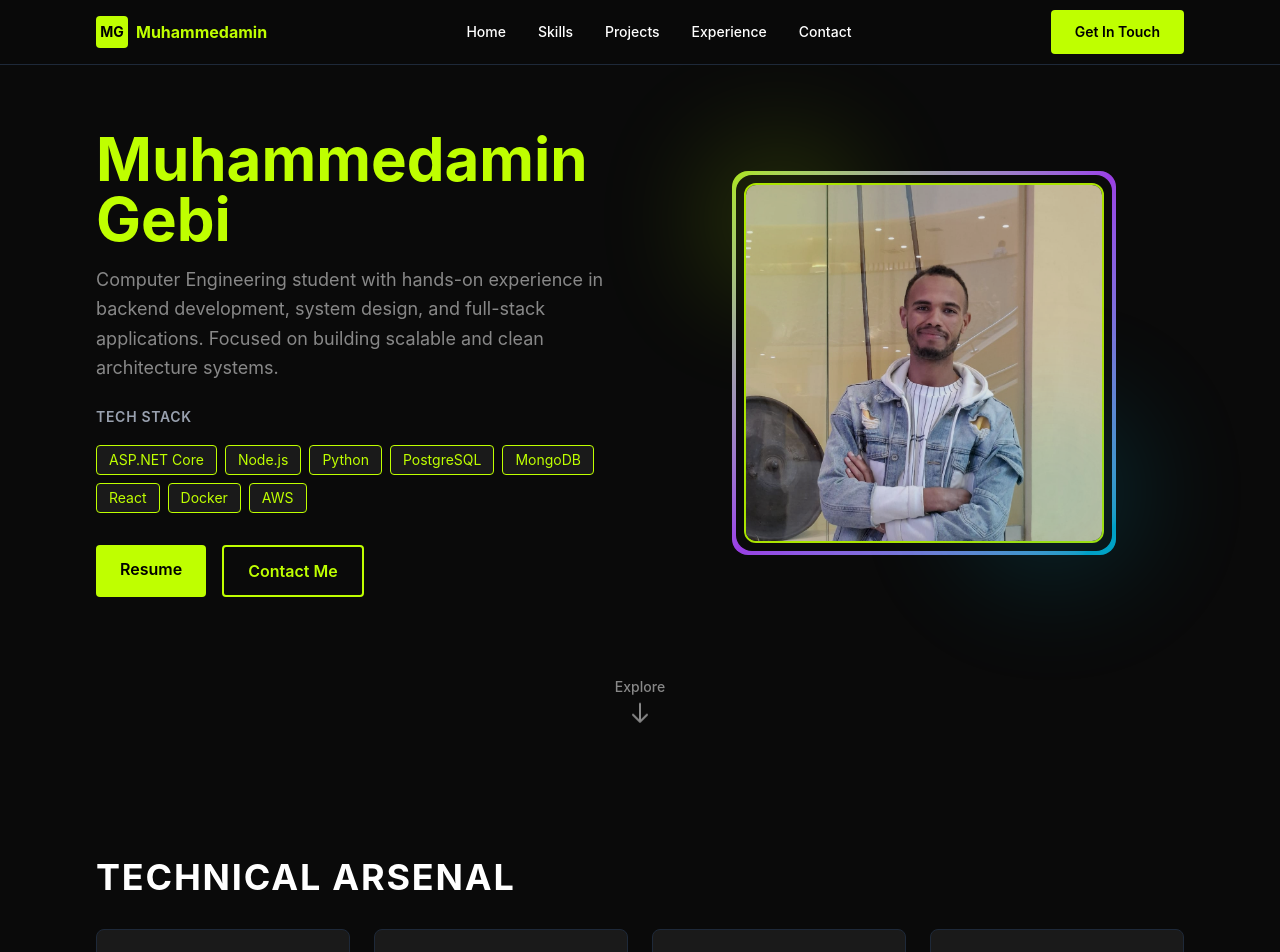
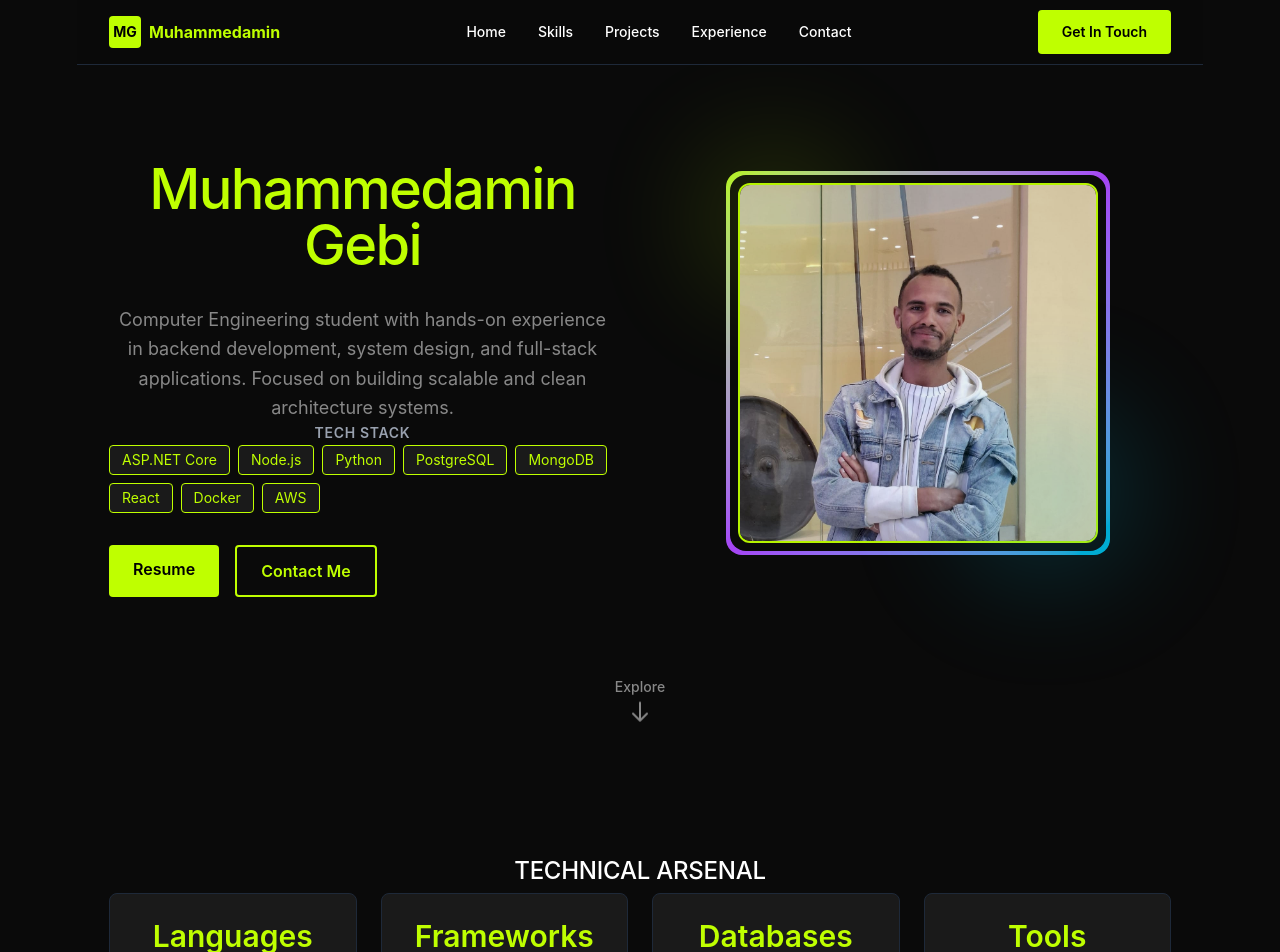
Before and after one commit to muhegebi20/portfolio, a React (Vite) app: page / in a window 1280 px wide. Shown: the top 952 px of the page. Built offline with nearby package versions, Linux system fonts and the light colour scheme.

Commit message:
fixed titles styles

```diff
--- a/src/index.css
+++ b/src/index.css
@@ -71,6 +71,59 @@
   }
 }
 
+#root {
+  width: 1126px;
+  max-width: 100%;
+  margin: 0 auto;
+  text-align: center;
+  border-inline: 1px solid var(--border);
+  min-height: 100svh;
+  display: flex;
+  flex-direction: column;
+  box-sizing: border-box;
+}
+
+body {
+  margin: 0;
+}
+
+h1,
+h2 {
+  font-family: var(--heading);
+  font-weight: 500;
+  color: var(--text-h);
+}
+
+h1 {
+  font-size: 56px;
+  letter-spacing: -1.68px;
+  margin: 32px 0;
+  @media (max-width: 1024px) {
+    font-size: 36px;
+    margin: 20px 0;
+  }
+}
+h2 {
+  font-size: 24px;
+  line-height: 118%;
+  letter-spacing: -0.24px;
+  margin: 0 0 8px;
+  @media (max-width: 1024px) {
+    font-size: 20px;
+  }
+}
+p {
+  margin: 0;
+}
+
+code,
+.counter {
+  font-family: var(--mono);
+  display: inline-flex;
+  border-radius: 4px;
+  color: var(--text-h);
+}
+
 code {
   font-size: 15px;
   line-height: 135%;
```
